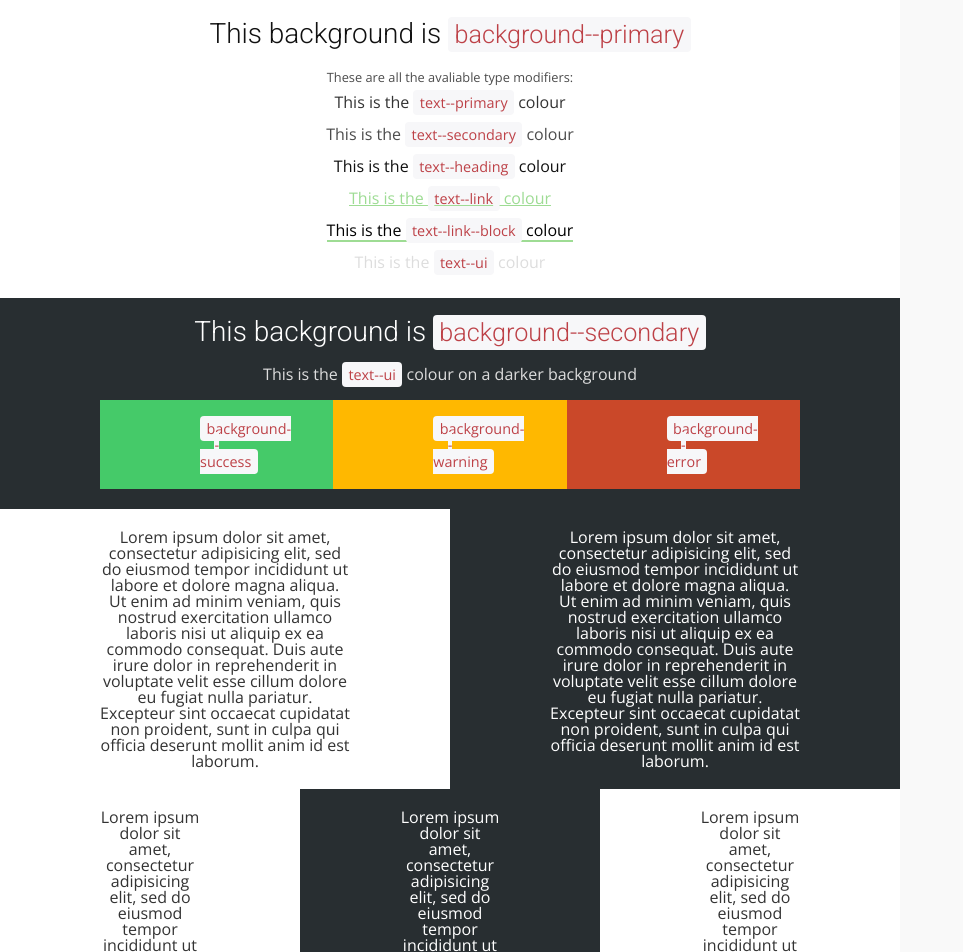
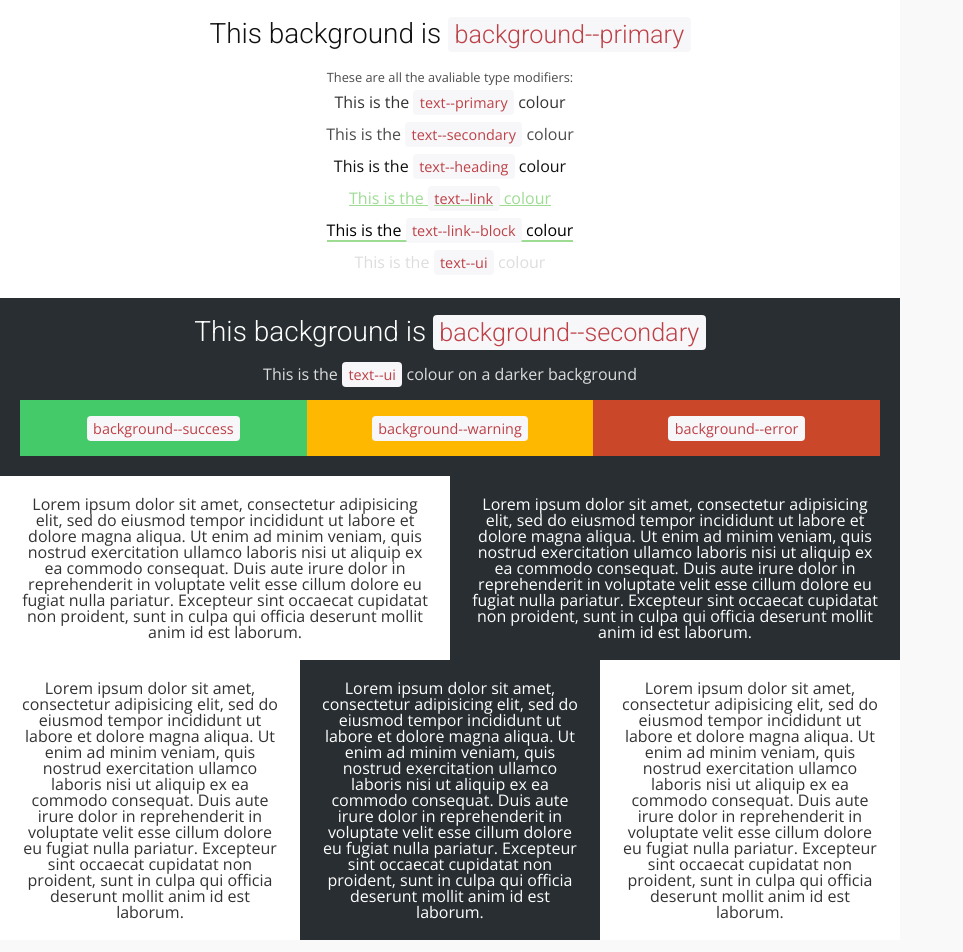
Before and after one commit to sambeevors/emerald, a website: page index.html in a window 1280 px wide. Shown: the top 952 px of the page, without its empty margins (0-963 px from the left). Drawn offline with nearby package versions, Linux system fonts and the light colour scheme; files that its build step writes are made by us from their sources.

Commit message:
sorting gutter

```diff
--- a/scss/components/_grid.scss
+++ b/scss/components/_grid.scss
@@ -1,4 +1,4 @@
- $gutter-width: 100px;
+ $gutter-width: 20px;
  $gutter-height: 20px;
 
 .grid-container{
```
